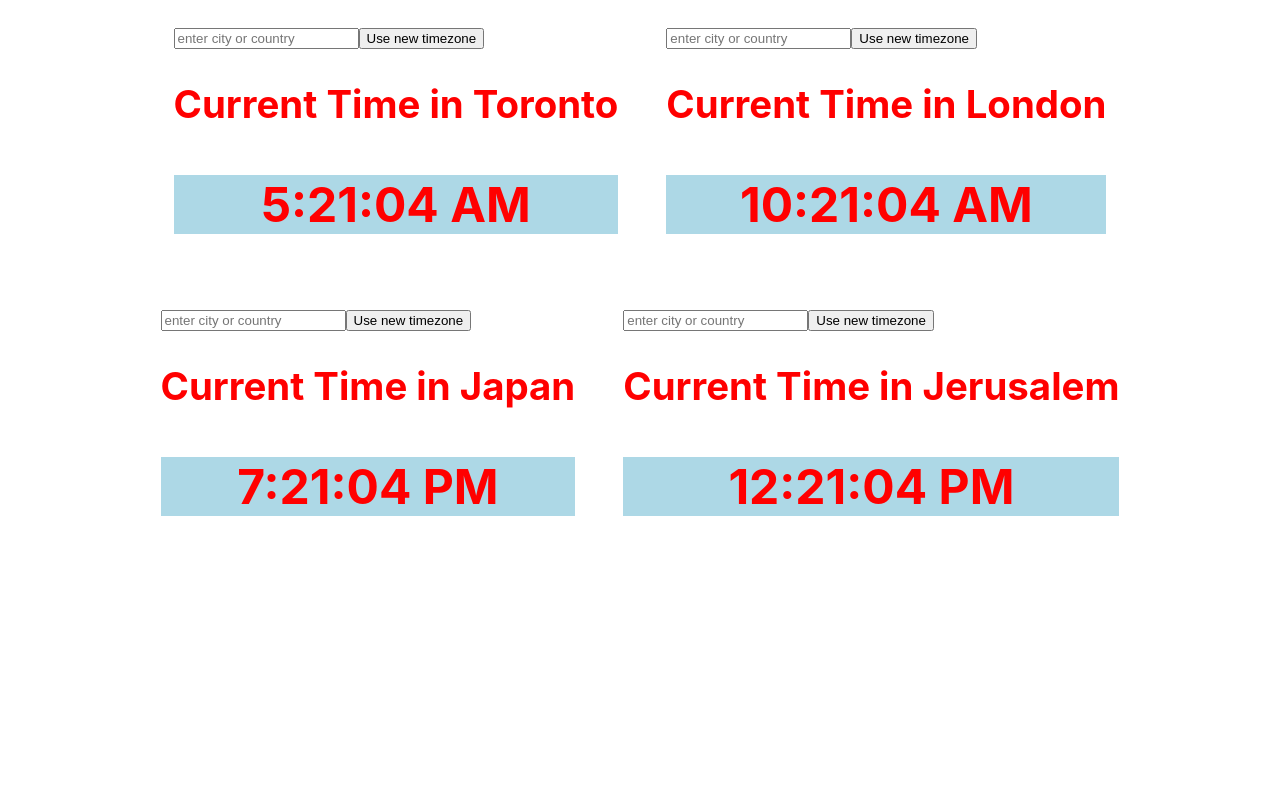
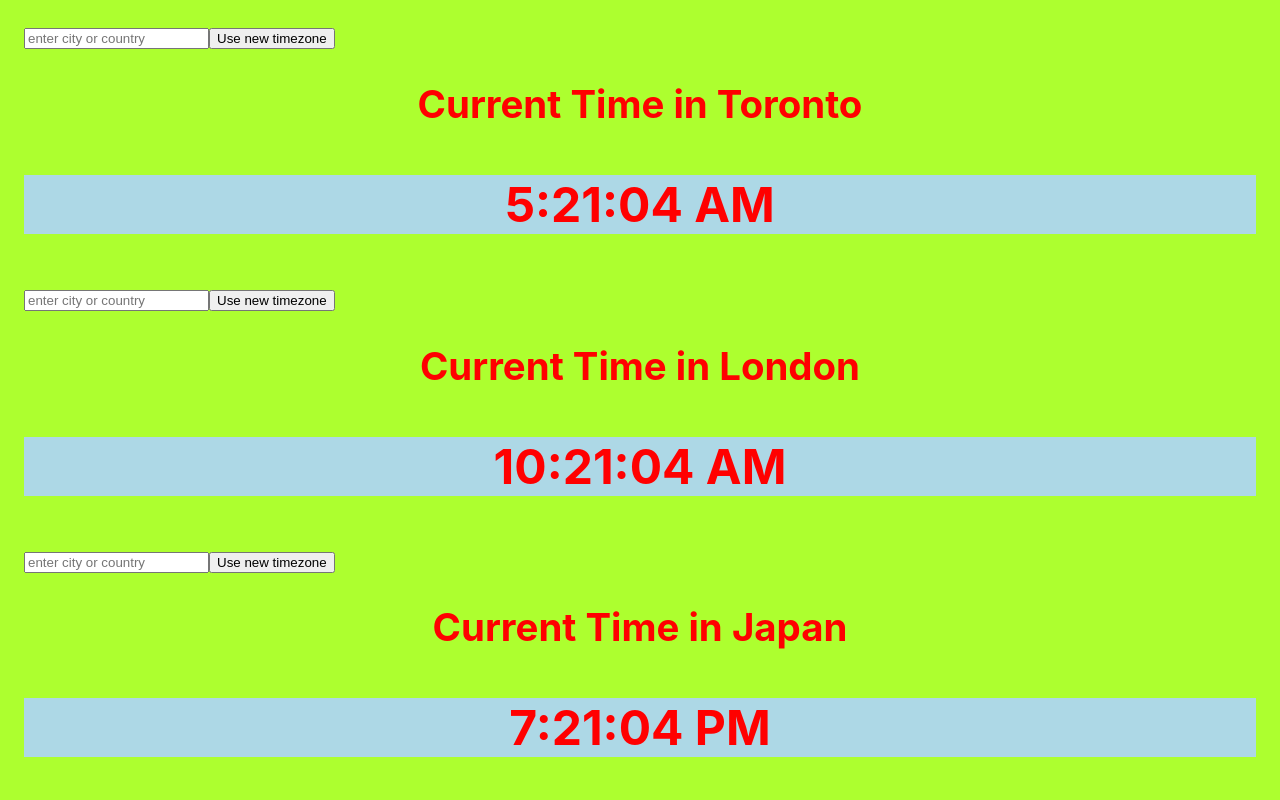
Before and after one commit to AnatolyBystrov/my-app, a React (Create React App) app: page / in a window 1280 px wide. Shown: the top 800 px of the page. Built offline with nearby package versions, Linux system fonts and the light colour scheme.

Commit message:
HW 33 - React fundamentals

```diff
--- a/src/App.css
+++ b/src/App.css
@@ -1,12 +1,8 @@
 .Appl{
   font-size: 1,5em;
 }
-.text
-{
-  color : yellow
-}
 
-.firstCoupel, .secondeCoupel
+.firstCouple, .secondeCouple
 {
   display: flex;
   justify-content: center;
@@ -16,3 +12,6 @@
   margin-left: 1em;
   margin-right: 1em;
 }
+body{
+  background-color: greenyellow;
+}
```
